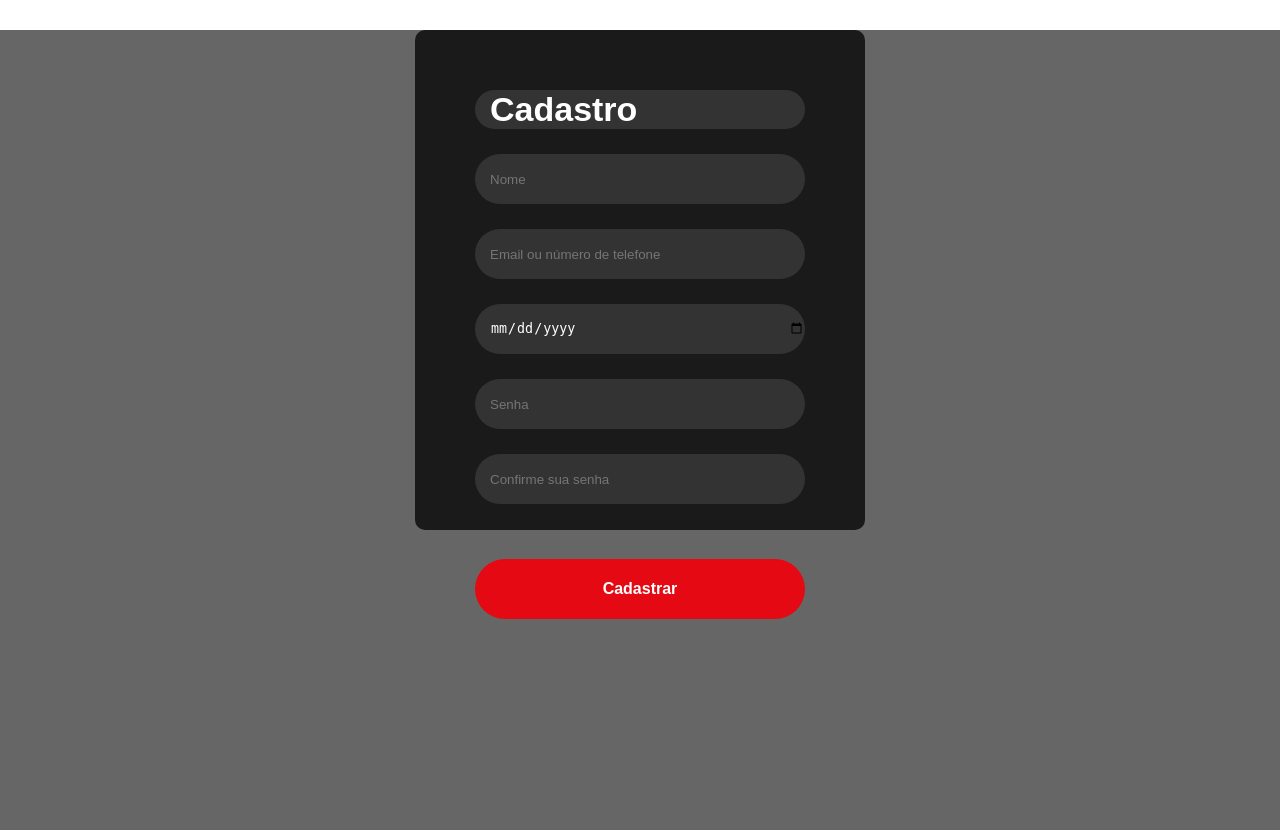
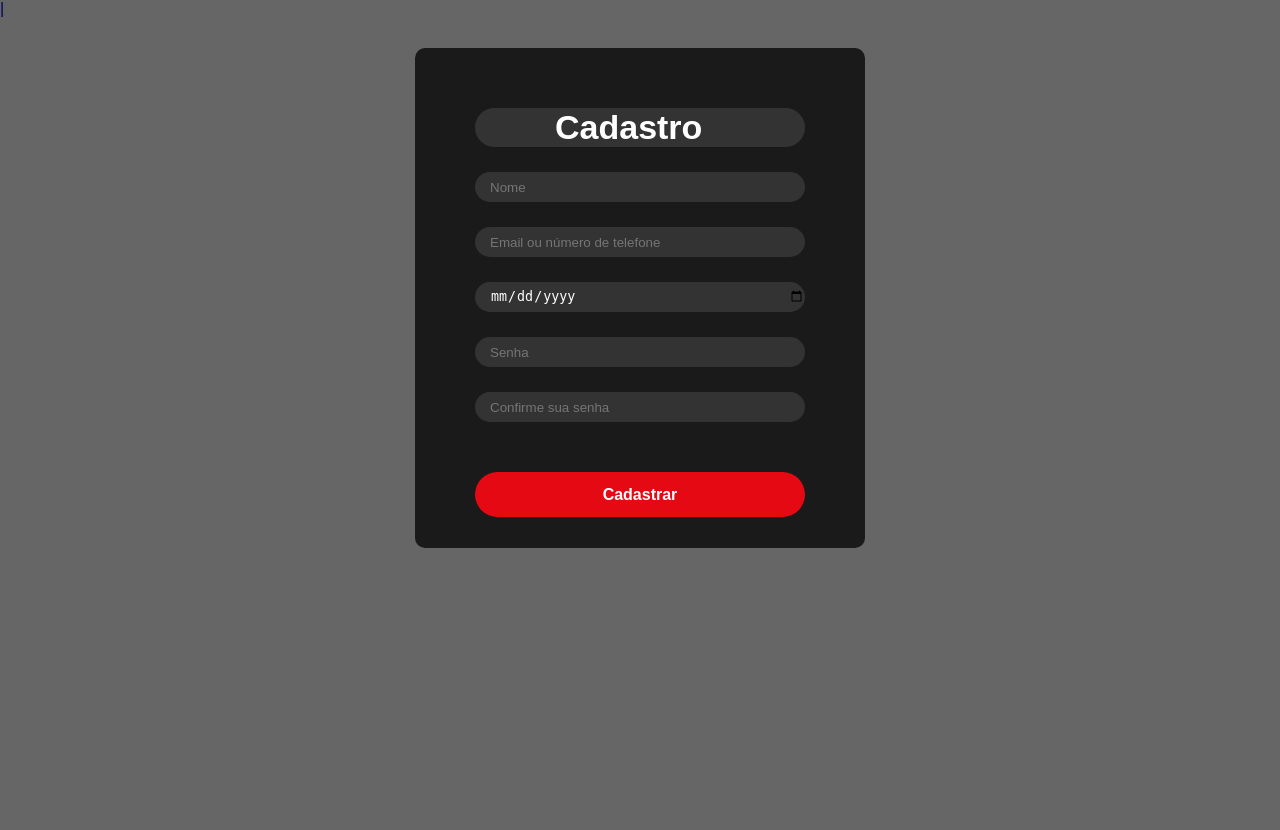
Before and after one commit to yuriiSw/Projeto-Locadora-, a PHP site: page /locadora/cadastro.html in a window 1280 px wide. After the commit the page ends 548 px from the top, so only its background shows below. Run offline with PHP 8.4, Linux system fonts and the light colour scheme.

Commit message:
Atualização(Morilo)

```diff
--- a/cadastro.html
+++ b/cadastro.html
@@ -7,6 +7,13 @@
   <title>Login</title>
 </head>
 <body>
+  <div class="header">
+    <div class="logo">
+      <a href="#">
+        <p>|</p>
+      </a>
+    </div>
+  </div>
 
 <div>
 
--- a/css/cadastro.css
+++ b/css/cadastro.css
@@ -8,7 +8,6 @@ body{
     height: 100vh;
     width: 100%;
     position: relative;
-    background-image: url(../img/cinza_azulado.png.png);
     background-image: cover;
     background-repeat: no-repeat;
     font-family: Arial, Helvetica, sans-serif;
@@ -29,7 +28,6 @@ right:0;
 
 .cadastro_body{
     margin-top: 30px;
-
     padding: 60px;
     z-index: 90;
     position:relative;
@@ -49,13 +47,13 @@ right:0;
     background-color: #333;
     border: none;
     border-radius: 55px;
-    padding-left: 15px;
+    padding-left: 80px;
     box-sizing: border-box;
     outline: none;
 }
 
 .cadastro_body input{
-    height: 50px;
+    height: 30px;
     width: 100%;
     color: #fff;
     background-color: #333;
@@ -75,8 +73,8 @@ right:0;
 }
 
 .cadastro_body button{
-    margin-top: 30px;
-    height: 60px;
+    margin-top: 25px;
+    height: 45px;
     width: 100%;
     color: #fff;
     background-color: #e50914;
--- a/css/style.css
+++ b/css/style.css
@@ -11,6 +11,7 @@ body {
     background-color: #66666600;
     font-family: Arial, Helvetica, sans-serif;
     position: relative;
+    background-image: url(../img/background_filmes_login.jpg);
 }
 
 
```
Also changed, not shown: img/background_filmes_login.jpg (added), img/cinza_azulado.png.png (deleted).
